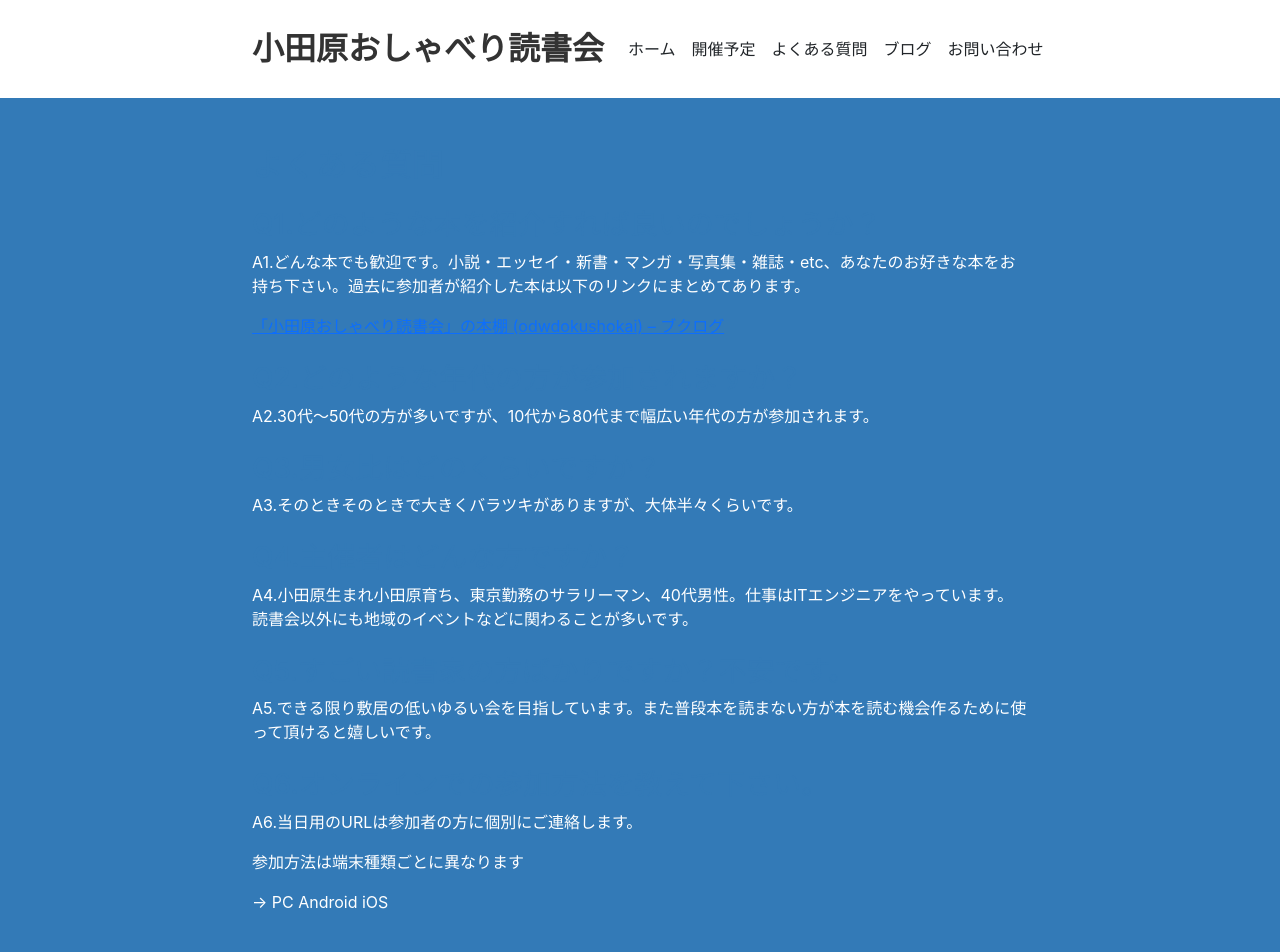
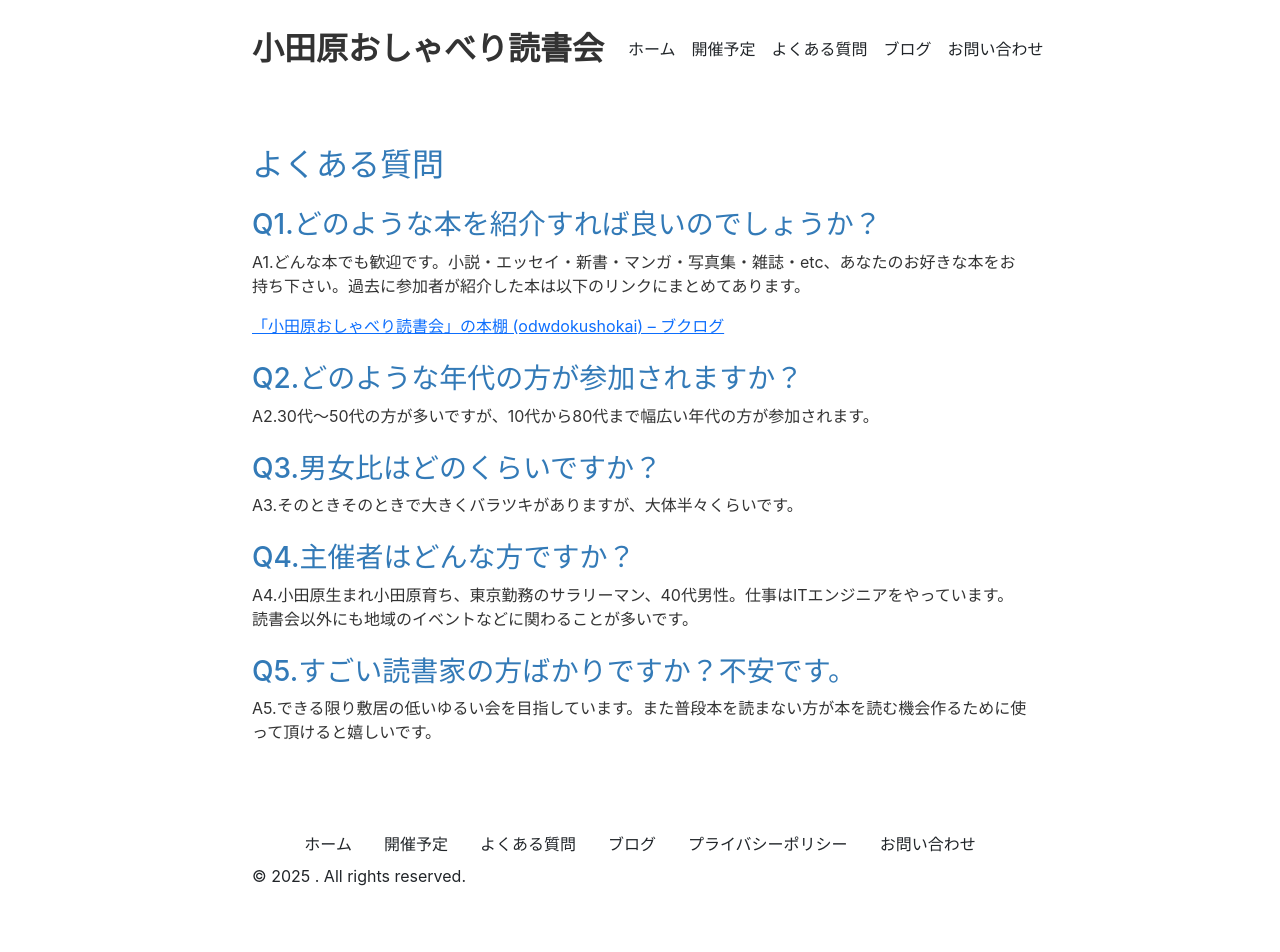
Before and after one commit to TomoyukiKawase/odawara-dokusho-app, a React (Create React App) app: page /faq in a window 1280 px wide. Shown: the top 952 px of the page. After the commit the page ends 920 px from the top, so only its background shows below. Built offline with nearby package versions, Linux system fonts and the light colour scheme.

Commit message:
"update-faq-bg"

```diff
--- a/src/App.css
+++ b/src/App.css
@@ -57,14 +57,14 @@ section {
 }
 
 section:nth-of-type(odd) {
-  background-color: #337ab7; /* Change gray to blue */
+  background-color: white; /* Change to white */
 }
 
 section:nth-of-type(odd) h2,
 section:nth-of-type(odd) h3,
 section:nth-of-type(odd) p,
 section:nth-of-type(odd) li {
-  color: white; /* Change text to white on blue background */
+  color: #333; /* Change text to dark on white background */
 }
 
 /* Hero section styles */
--- a/src/FAQ.js
+++ b/src/FAQ.js
@@ -23,11 +23,6 @@ function FAQ() {
         <h3 className="text-primary mt-4">Q5.すごい読書家の方ばかりですか？不安です。</h3>
         <p>A5.できる限り敷居の低いゆるい会を目指しています。また普段本を読まない方が本を読む機会作るために使って頂けると嬉しいです。</p>
 
-        <h3 className="text-primary mt-4">Q6.オンラインでの参加方法を教えて下さい。</h3>
-        <p>A6.当日用のURLは参加者の方に個別にご連絡します。</p>
-        <p>参加方法は端末種類ごとに異なります</p>
-        <p>→ PC Android iOS</p>
-
       </Container>
     </section>
   );
```
